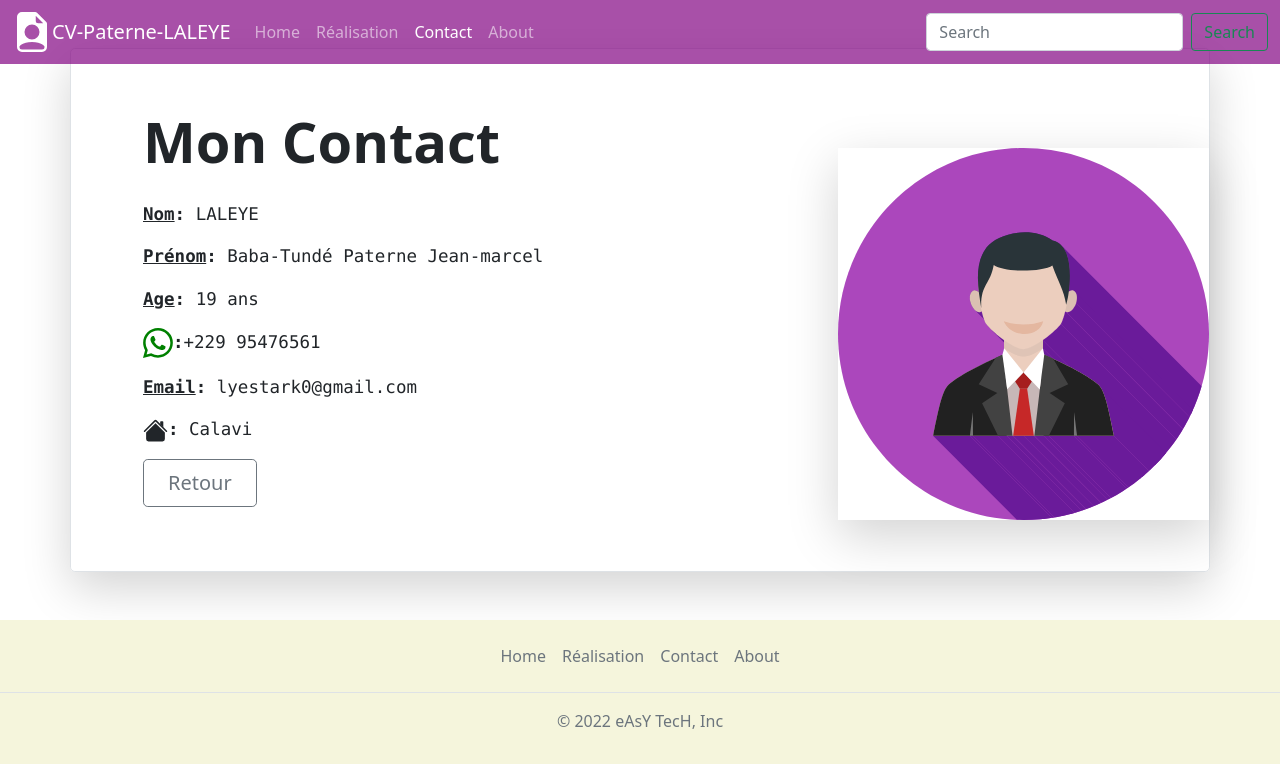
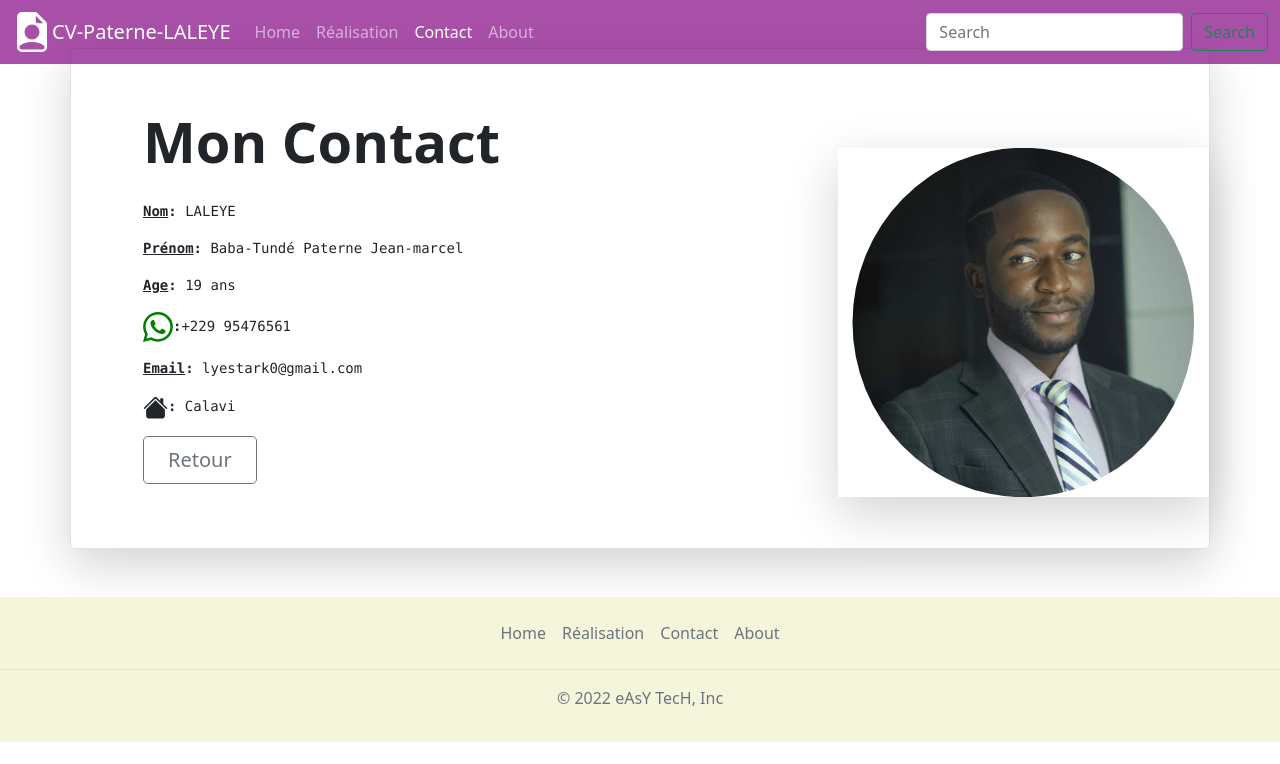
Before and after one commit to LYe-Stark/Proto-CV, a PHP site: page /contact.php in a window 1280 px wide. Shown: the top 764 px of the page. Run offline with PHP 8.4, Linux system fonts and the light colour scheme.

Commit message:
deuxieme modif

```diff
--- a/contact.php
+++ b/contact.php
@@ -1,5 +1,6 @@
 
 <?php
+$title="Mon Contact";
 require_once "header.php";
 ?>
 
@@ -66,7 +67,7 @@ require_once "header.php";
   <div class="row p-4 pb-0 pe-lg-0 pt-lg-5 align-items-center rounded-3 border shadow-lg">
     <div class="col-lg-7 p-3 p-lg-5 pt-lg-3">
       <h1 class="display-4 fw-bold lh-1">Mon Contact</h1><br>
-      <blockquote class="blockquote">
+
 <pre><b><u>Nom</u>:</b> LALEYE</pre>
 <pre><b><u>Prénom</u>:</b> Baba-Tundé Paterne Jean-marcel</pre>
 <pre><b><u>Age</u>:</b> 19 ans</pre>
@@ -79,14 +80,19 @@ require_once "header.php";
   <path fill-rule="evenodd" d="m8 3.293 6 6V13.5a1.5 1.5 0 0 1-1.5 1.5h-9A1.5 1.5 0 0 1 2 13.5V9.293l6-6zm5-.793V6l-2-2V2.5a.5.5 0 0 1 .5-.5h1a.5.5 0 0 1 .5.5z"/>
   <path fill-rule="evenodd" d="M7.293 1.5a1 1 0 0 1 1.414 0l6.647 6.646a.5.5 0 0 1-.708.708L8 2.207 1.354 8.854a.5.5 0 1 1-.708-.708L7.293 1.5z"/>
 </svg></u>:</b> Calavi</pre>
-</blockquote>
+
       <div class="d-grid gap-2 d-md-flex justify-content-md-start mb-4 mb-lg-3">
  <a href="/index.php"> <button type="button" class="btn btn-outline-secondary btn-lg px-4">Retour</button></a>
 
       </div>
     </div>
+    <style>
+        img{
+            clip-path:ellipse(46% 50%);
+        }
+    </style>
     <div class="col-lg-4 offset-lg-1 p-0 overflow-hidden shadow-lg">
-    <img src="img/man.svg" class="d-block mx-lg-auto img-fluid" alt="Bootstrap Themes" width="700" height="500" loading="lazy">
+    <img src="img/me.jpeg" class="d-block mx-lg-auto img-fluid" alt="Bootstrap Themes" width="700" height="500" loading="lazy">
     </div>
   </div>
 </div>
--- a/realisation.php
+++ b/realisation.php
@@ -1,4 +1,5 @@
 <?php
+$title="Mes réalisations";
 require_once "header.php";
 ?>
 <html lang="en">
@@ -9,7 +10,7 @@ require_once "header.php";
     <meta name="author" content="Mark Otto, Jacob Thornton, and Bootstrap contributors">
     <meta name="generator" content="Hugo 0.88.1">
     <link rel="stylesheet" href="style.php">
-    <title>Jumbotron example · Bootstrap v5.1</title>
+
 
     <link rel="canonical" href="https://getbootstrap.com/docs/5.1/examples/jumbotron/">
 
--- a/style.css
+++ b/style.css
@@ -6,12 +6,13 @@
 }
 .un{
     background-image: url('/img/Un\ site\ réaliser\ avec\ balsamiq\ \(2\).png');
+
     opacity: 0.8;
 
 }
 .deux{
     background-image: url('/img/IMG_20220429_205219_454.jpg');
-
+object-fit: contain;
 }
 .trois{
     background-image: url('/img/Je\ vais\ réaliser\ le\ design\ UI\ de\ votre\ site\ web\ avec\ Figma.png');
```
Also changed, not shown: index.php (+7 -2 lines), img/me.jpeg (added).
